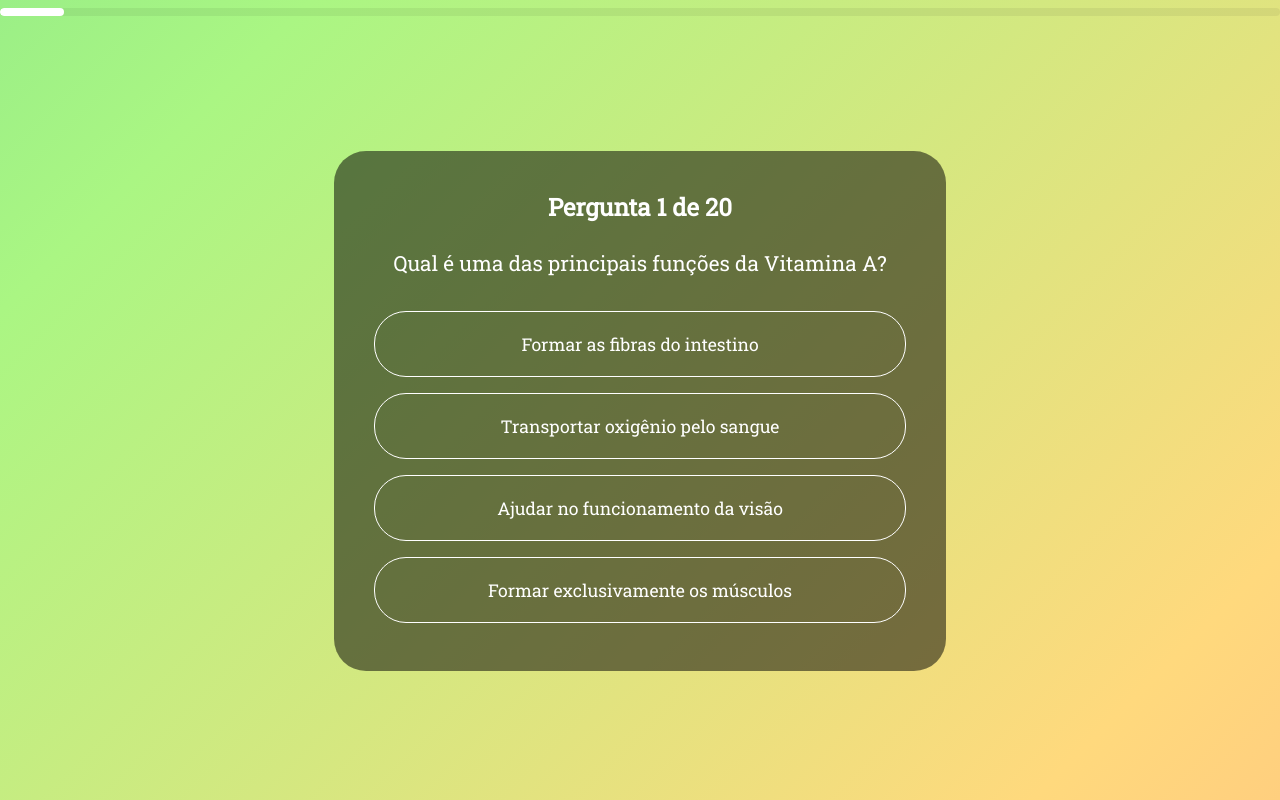
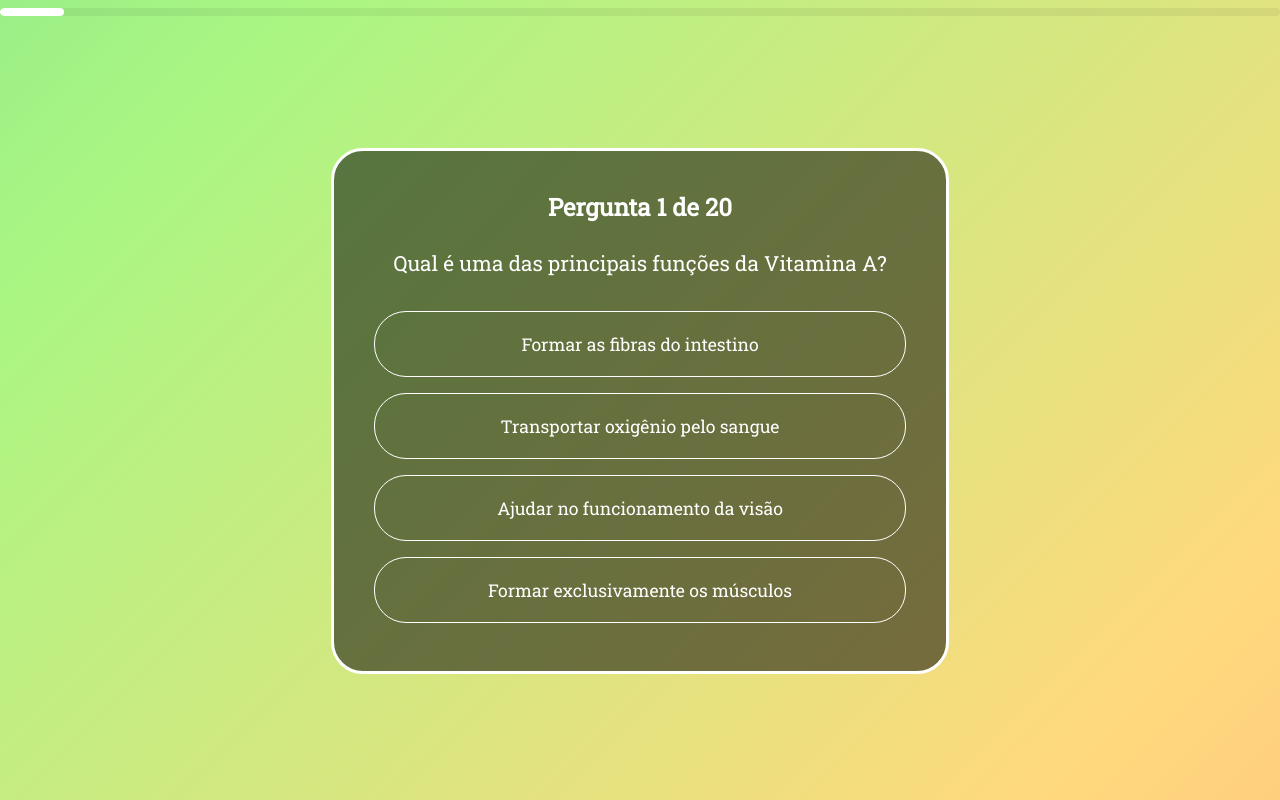
Before and after one commit to gabgon08/quiz-app, a Next.js app: page /quiz in a window 1280 px wide. Built offline with nearby package versions, Linux system fonts and the light colour scheme.

Commit message:
minor adjustments 2

```diff
--- a/src/app/quiz/quiz.module.css
+++ b/src/app/quiz/quiz.module.css
@@ -27,7 +27,7 @@
     width: 90%;
     max-width: 700px;
     background-color: rgba(0, 0, 0, 0.514);
-    border: 0;
+    border: 3px solid white;
     padding: 1rem;
     border-radius: 2rem;
 }
```
